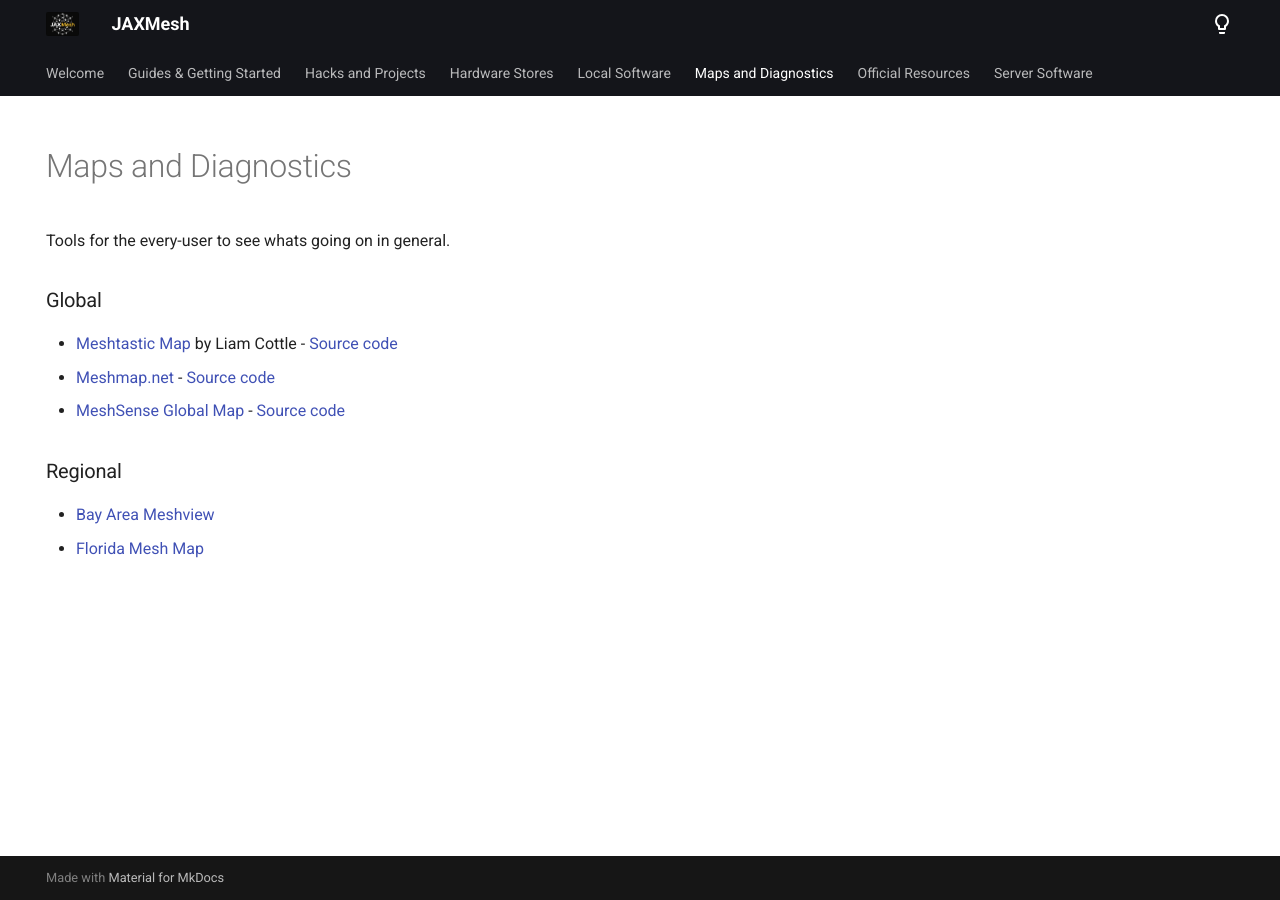
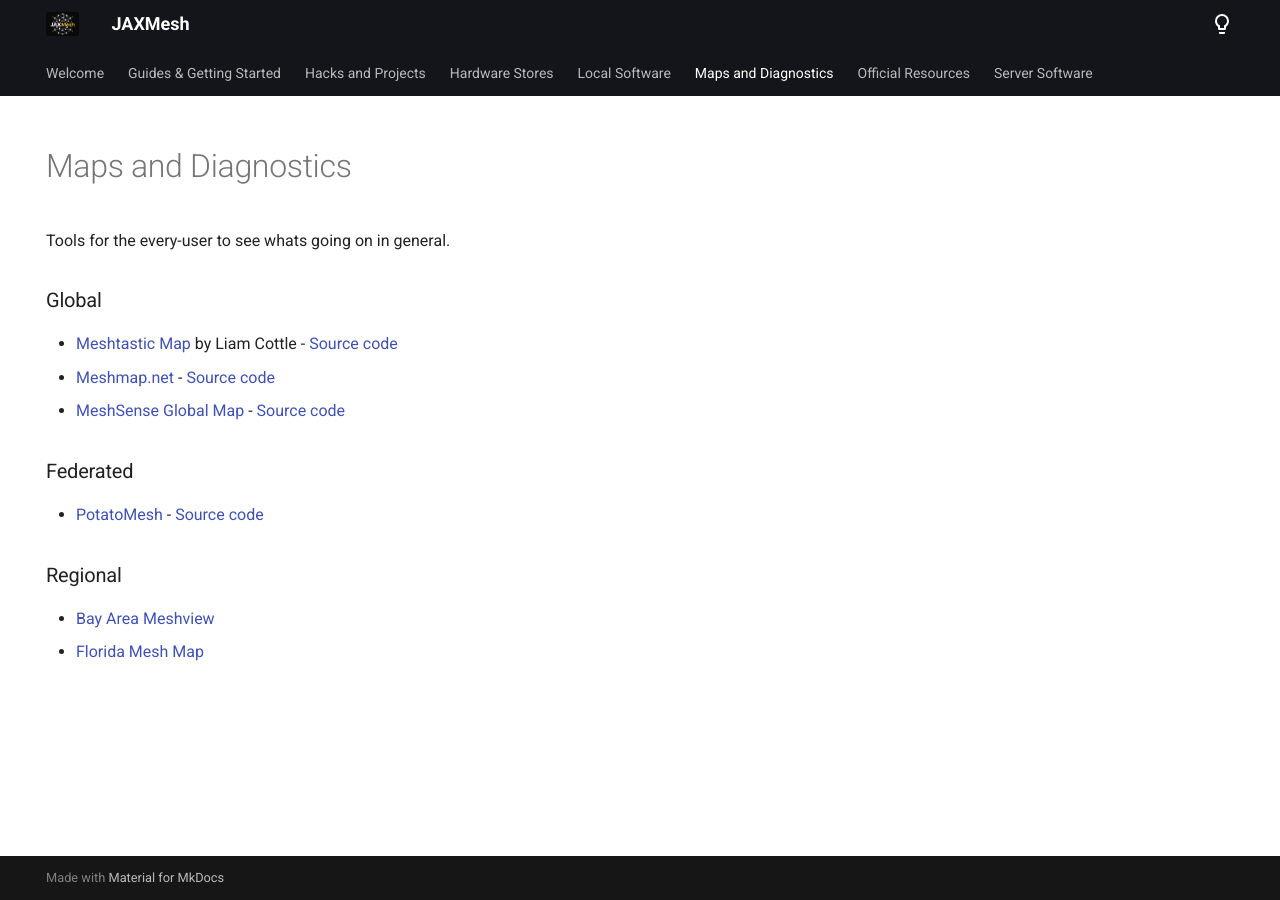
Before and after one commit to afairclo/jaxmesh.github.io, an MkDocs documentation site: the page built from docs/maps-diagnostics.md, in a window 1280 px wide. Built offline with MkDocs 1.6.1 and Material for MkDocs 9.7.7, drawn with Linux system fonts in a browser that asks for light colours.

```diff
--- a/docs/maps-diagnostics.md
+++ b/docs/maps-diagnostics.md
@@ -16,6 +16,10 @@ Tools for the every-user to see whats going on in general.
 - [Meshmap.net](https://meshmap.net/) - [Source code](https://github.com/brianshea2/meshmap.net)
 - [MeshSense Global Map](https://meshsense.affirmatech.com/) - [Source code](https://github.com/Affirmatech/MeshSense)
 
+### Federated
+
+- [PotatoMesh](https://potatomesh.net/) - [Source code](https://github.com/l5yth/potato-mesh)
+
 ### Regional
 
 - [Bay Area Meshview](https://meshview.bayme.sh/map)
```
Also changed, not shown: docs/local-software.md (+1 -0 lines), docs/server-software.md (line endings or trailing spaces).
